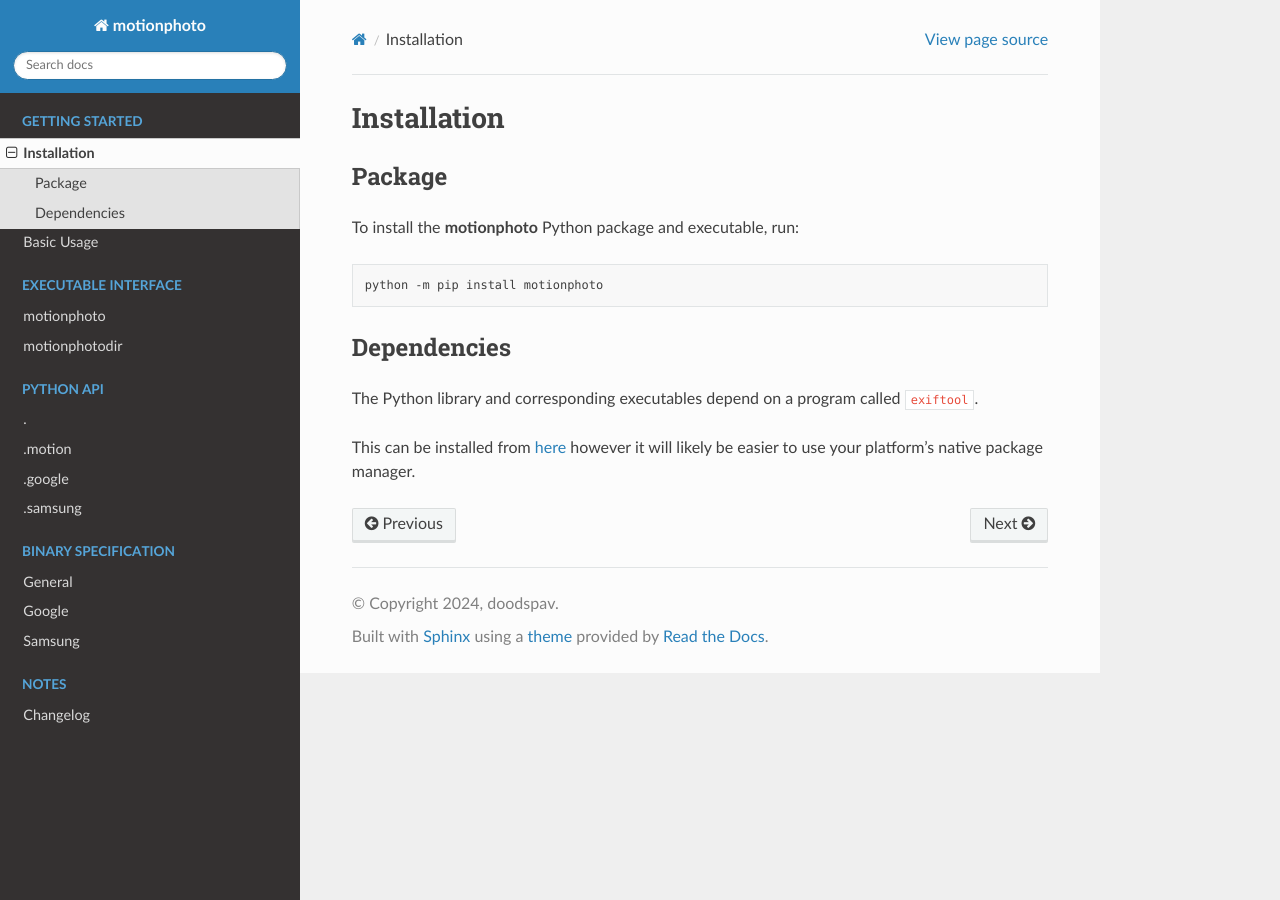
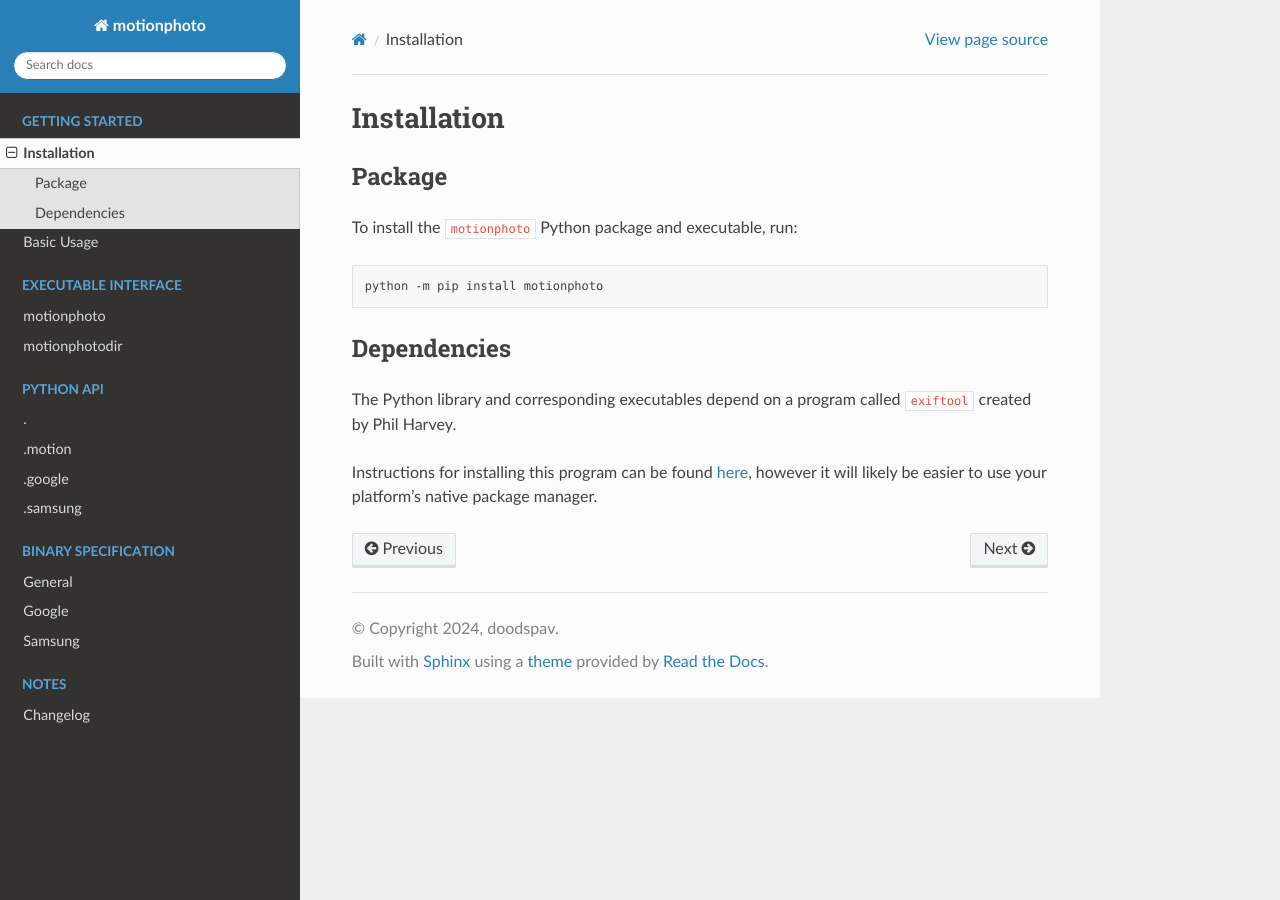
Before and after one commit to doodspav/motionphoto, a Sphinx documentation site: the page built from docs/source/getting_started/installation.rst, in a window 1280 px wide. Built offline with Sphinx 7.4.7 and the Read the Docs theme 2.0.0, drawn with Linux system fonts in a browser that asks for light colours.

```diff
--- a/docs/source/getting_started/basic_usage.rst
+++ b/docs/source/getting_started/basic_usage.rst
@@ -26,10 +26,11 @@ Photo in Python by running:
    import pathlib
 
    if __name__ == "__main__":
+
        motionphoto.create_motion_photo(
            image=pathlib.Path("IMG_1234.JPEG"),
-           video=pathlib.PATH("IMG_1234.MOV"),
-           motion=pathlib.PATH("MVIMG_1234.JPEG"),
+           video=pathlib.Path("IMG_1234.MOV"),
+           motion=pathlib.Path("MVIMG_1234.JPEG"),
        )
 
 Running either of these will create a Motion Photo named ``MVIMG_1234.JPEG``
--- a/docs/source/getting_started/installation.rst
+++ b/docs/source/getting_started/installation.rst
@@ -4,7 +4,7 @@ Installation
 Package
 -------
 
-To install the **motionphoto** Python package and executable, run:
+To install the ``motionphoto`` Python package and executable, run:
 
 .. code-block:: shell
 
@@ -14,7 +14,8 @@ Dependencies
 ------------
 
 The Python library and corresponding executables depend on a program called
-``exiftool``.
+``exiftool`` created by Phil Harvey.
 
-This can be installed from `here <httsps://exiftool.org/install.html>`_
-however it will likely be easier to use your platform's native package manager.
+Instructions for installing this program can be found
+`here <httsps://exiftool.org/install.html>`_, however it will likely be easier
+to use your platform's native package manager.
```
Also changed, not shown: README.md (+13 -149 lines).
